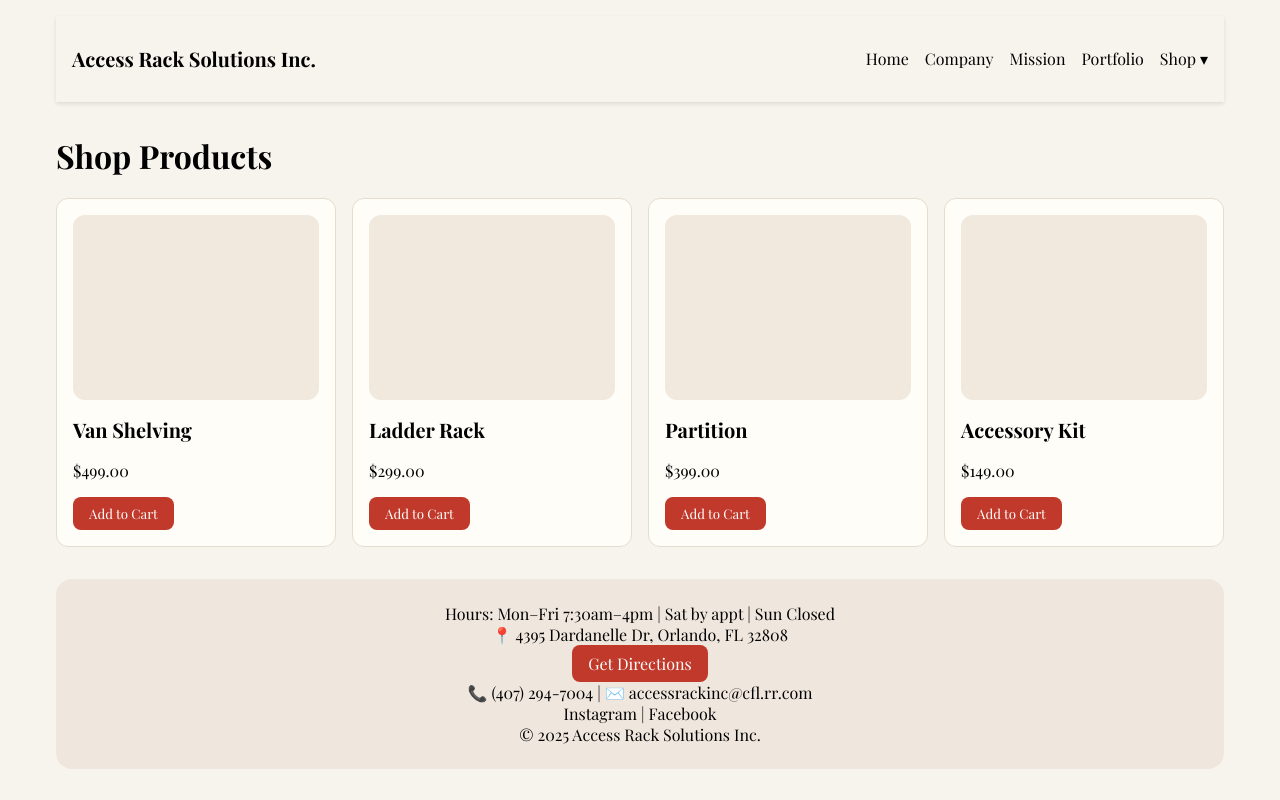
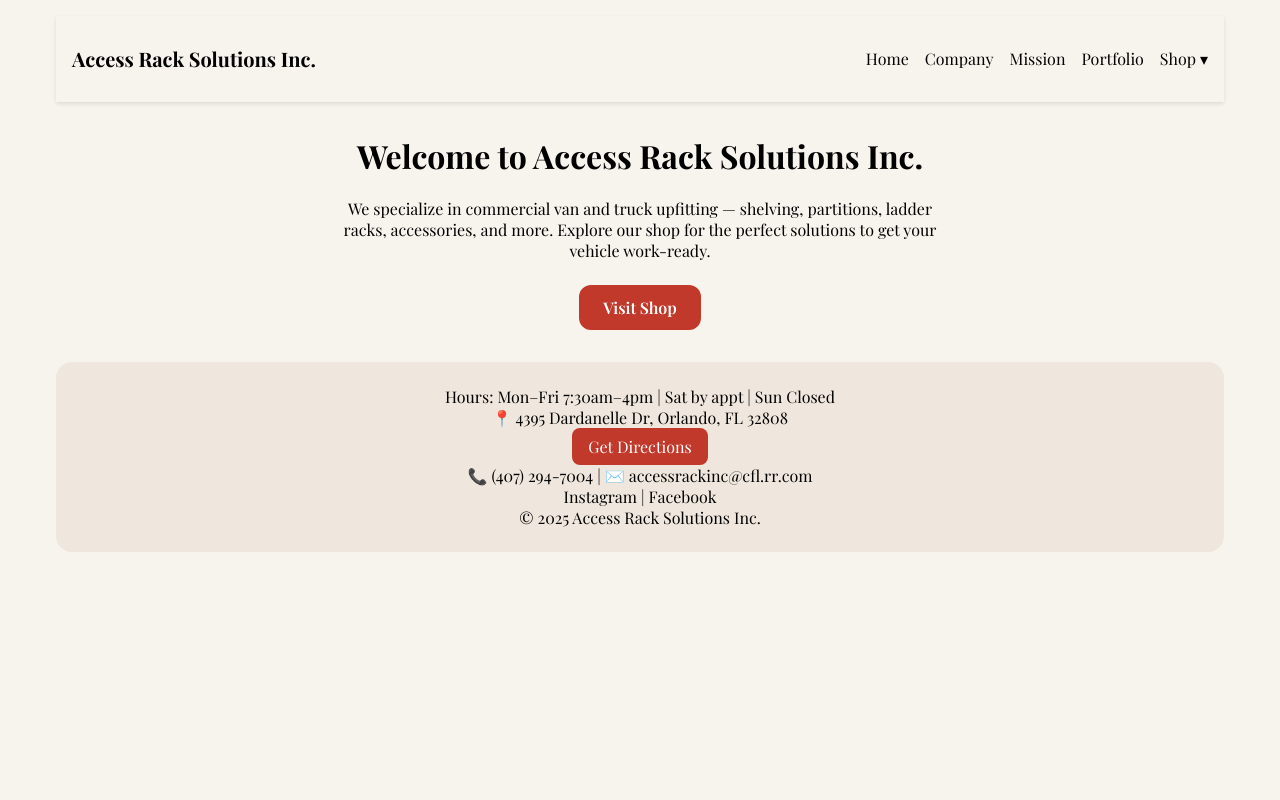
Before and after one commit to dev-verde1071/website, a Next.js app: page / in a window 1280 px wide. Built offline with nearby package versions, Linux system fonts and the light colour scheme.

Commit message:
Update page.js

```diff
--- a/app/page.js
+++ b/app/page.js
@@ -1,31 +1,27 @@
-"use client";
-import { useContext } from "react";
-import { CartContext } from "../components/CartContext";
-import ProductCard from "../components/ProductCard";
-
-const products = [
-  { id: 1, name: "Van Shelving", price: 499 },
-  { id: 2, name: "Ladder Rack", price: 299 },
-  { id: 3, name: "Partition", price: 399 },
-  { id: 4, name: "Accessory Kit", price: 149 }
-];
-
 export default function HomePage() {
-  const { addToCart } = useContext(CartContext);
-
   return (
-    <main style={{ marginTop: "2rem" }}>
-      <h1>Shop Products</h1>
-      <div
-        style={{
-          display: "grid",
-          gridTemplateColumns: "repeat(auto-fit, minmax(200px, 1fr))",
-          gap: "1rem"
-        }}
-      >
-        {products.map((p) => (
-          <ProductCard key={p.id} product={p} addToCart={addToCart} />
-        ))}
+    <main style={{ marginTop: "2rem", textAlign: "center" }}>
+      <h1>Welcome to Access Rack Solutions Inc.</h1>
+      <p style={{ maxWidth: "600px", margin: "1rem auto" }}>
+        We specialize in commercial van and truck upfitting — shelving,
+        partitions, ladder racks, accessories, and more. Explore our shop for
+        the perfect solutions to get your vehicle work-ready.
+      </p>
+      <div style={{ marginTop: "1.5rem" }}>
+        <a
+          href="/shop"
+          style={{
+            background: "#C0392B",
+            color: "#fff",
+            fontWeight: 600,
+            borderRadius: "0.75rem",
+            padding: "0.75rem 1.5rem",
+            display: "inline-block",
+            textDecoration: "none"
+          }}
+        >
+          Visit Shop
+        </a>
       </div>
     </main>
   );
```
